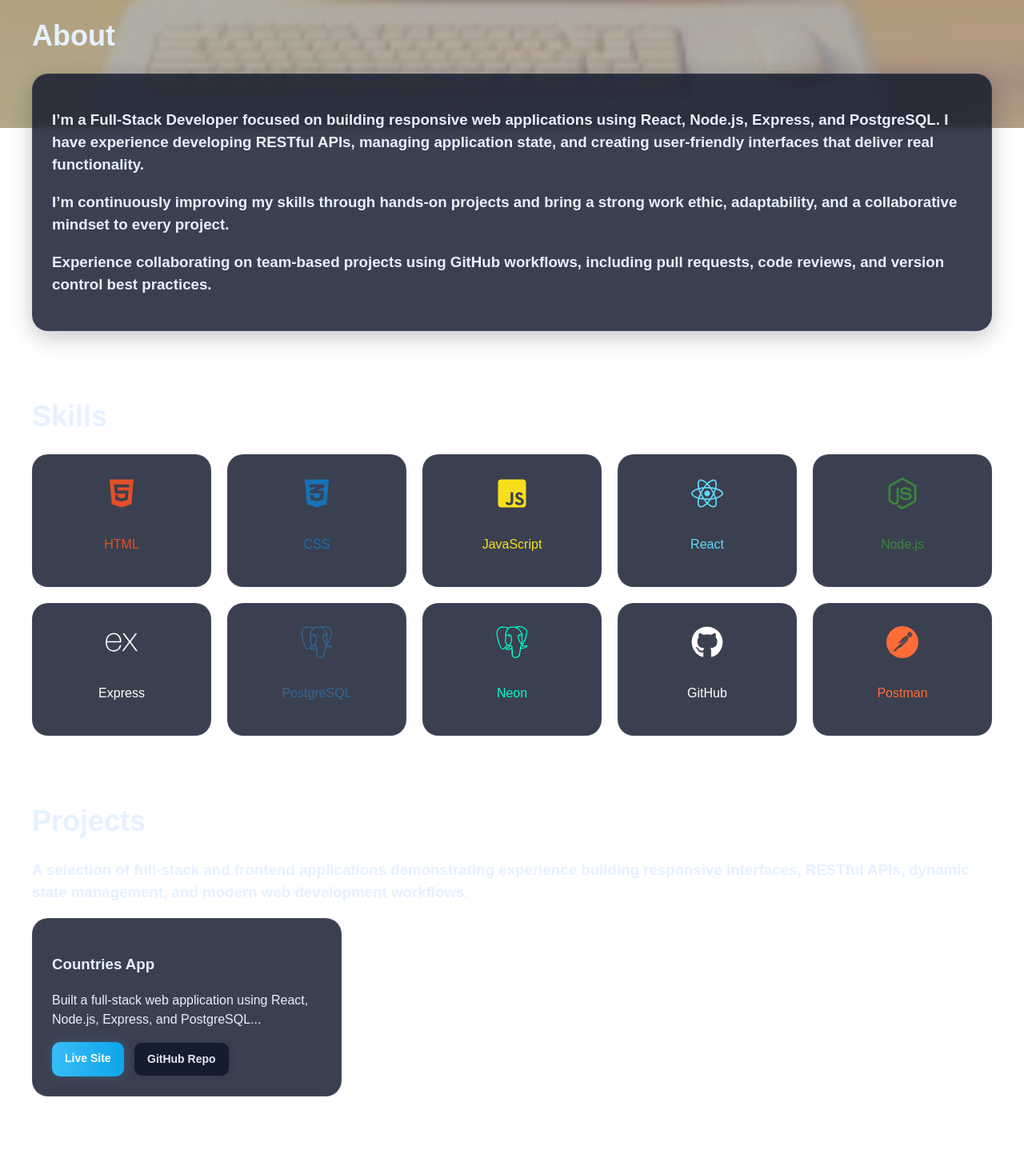
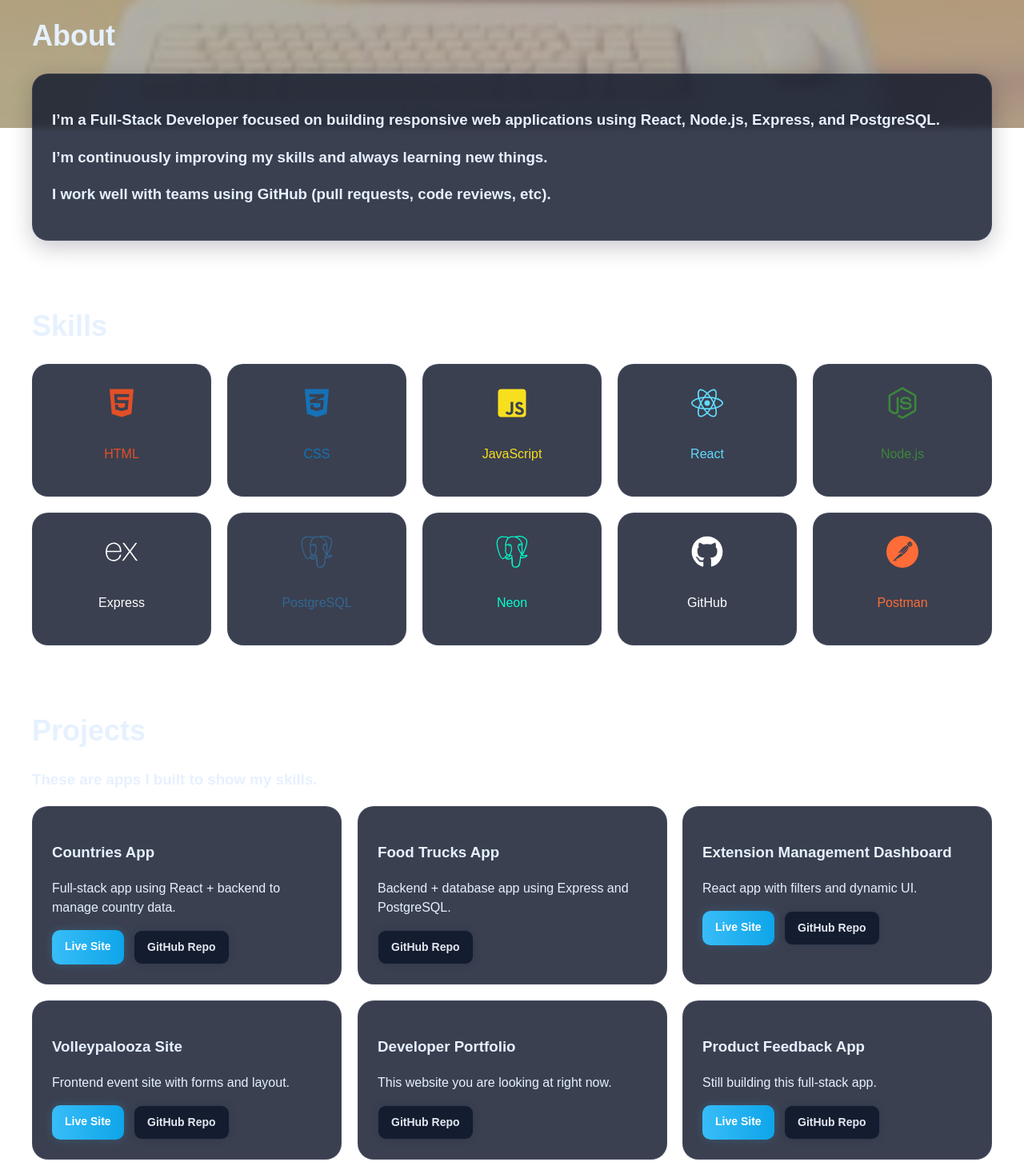
Before and after one commit to StepLeonard/portfolio, a React app: page / in a window 1280 px wide. Shown: the part 640-2103 px from the top of the page at 80% size. Built offline with nearby package versions, Linux system fonts and the light colour scheme; the HTML template or start-up script is replaced by a standard one.

Commit message:
little fixes to projects section

```diff
--- a/src/App.jsx
+++ b/src/App.jsx
@@ -1,10 +1,10 @@
-// importing your profile picture so we can use it in the app
+// importing your profile picture
 import profilePic from "./assets/profile.jpg";
 
-// importing your CSS styles so everything looks good
+// importing your CSS styles
 import "./App.css";
 
-// importing icons from react-icons so we can show cool logos for skills
+// importing icons for frontend skills
 import {
   FaHtml5,
   FaCss3Alt,
@@ -14,14 +14,13 @@ import {
   FaGithub,
 } from "react-icons/fa";
 
-// importing more icons for backend tools
+// importing icons for backend/tools
 import { SiExpress, SiPostgresql, SiPostman } from "react-icons/si";
 
-// this is your main App component (the whole page)
+// main App (this is your whole website)
 function App() {
 
-  // this is an array (list) of all your skills
-  // each skill has a name, an icon, and a CSS class for styling
+  // list of all your skills
   const skills = [
     { name: "HTML", icon: <FaHtml5 />, className: "skill-html" },
     { name: "CSS", icon: <FaCss3Alt />, className: "skill-css" },
@@ -35,24 +34,22 @@ function App() {
     { name: "Postman", icon: <SiPostman />, className: "skill-postman" },
   ];
 
-  // this is what gets shown on the screen
   return (
-    // main wrapper for the whole app
     <div className="app page-enter">
 
-      {/* NAVBAR (top of the page) */}
+      {/* NAVBAR (top section with picture + links) */}
       <nav className="navbar">
 
-        {/* profile picture section */}
+        {/* profile picture */}
         <div className="profile-wrapper">
           <img
             className="profile-pic"
-            src={profilePic} // shows your picture
+            src={profilePic}
             alt="Stephanie profile"
           />
         </div>
 
-        {/* navigation links (scroll to sections) */}
+        {/* navigation links (scrolls to sections) */}
         <div className="nav-links">
           <a href="#about">About</a>
           <a href="#skills">Skills</a>
@@ -61,21 +58,21 @@ function App() {
         </div>
       </nav>
 
-      {/* HERO SECTION (top intro section) */}
+      {/* HERO SECTION (intro area) */}
       <section className="hero">
 
-        {/* small intro sentence */}
+        {/* small intro text */}
         <p className="hero-tag">
           Full-Stack Developer building responsive React applications and
           scalable backend systems with Express & PostgreSQL.
         </p>
 
-        {/* big title with your name */}
+        {/* big title */}
         <h1 className="hero-title">
           Hi, I’m <span>Stephanie</span>
         </h1>
 
-        {/* short description */}
+        {/* subtitle */}
         <p className="hero-subtitle">
           Focused on building fast, user-friendly web applications with
           real-world functionality.
@@ -83,13 +80,8 @@ function App() {
 
         {/* buttons */}
         <div className="btn-row">
+          <a href="#projects" className="primary-btn">View Projects</a>
 
-          {/* scrolls to projects */}
-          <a href="#projects" className="primary-btn">
-            View Projects
-          </a>
-
-          {/* opens your GitHub in a new tab */}
           <a
             href="https://github.com/StepLeonard"
             className="secondary-btn"
@@ -99,7 +91,6 @@ function App() {
             GitHub
           </a>
 
-          {/* opens your resume PDF */}
           <a
             href="/resume.pdf"
             className="resume-btn"
@@ -115,29 +106,18 @@ function App() {
       <section id="about" className="section">
         <h2>About</h2>
 
-        {/* card that holds your info */}
         <div className="card">
-
-          {/* description about you */}
           <h3>
             I’m a Full-Stack Developer focused on building responsive web
-            applications using React, Node.js, Express, and PostgreSQL. I have
-            experience developing RESTful APIs, managing application state, and
-            creating user-friendly interfaces that deliver real functionality.
+            applications using React, Node.js, Express, and PostgreSQL.
           </h3>
 
-          {/* more about your mindset */}
           <h3>
-            I’m continuously improving my skills through hands-on projects and
-            bring a strong work ethic, adaptability, and a collaborative mindset
-            to every project.
+            I’m continuously improving my skills and always learning new things.
           </h3>
 
-          {/* teamwork experience */}
           <h3>
-            Experience collaborating on team-based projects using GitHub
-            workflows, including pull requests, code reviews, and version
-            control best practices.
+            I work well with teams using GitHub (pull requests, code reviews, etc).
           </h3>
         </div>
       </section>
@@ -146,17 +126,11 @@ function App() {
       <section id="skills" className="section">
         <h2>Skills</h2>
 
-        {/* grid that holds all skills */}
         <div className="skills-grid">
-
-          {/* loop through each skill and display it */}
+          {/* loop through skills and show each one */}
           {skills.map((skill) => (
             <div key={skill.name} className={`skill-card ${skill.className}`}>
-
-              {/* icon */}
               <div className="skill-icon">{skill.icon}</div>
-
-              {/* skill name */}
               <p>{skill.name}</p>
             </div>
           ))}
@@ -167,52 +141,92 @@ function App() {
       <section id="projects" className="section">
         <h2>Projects</h2>
 
-        {/* intro text */}
         <h3>
-          A selection of full-stack and frontend applications demonstrating
-          experience building responsive interfaces, RESTful APIs, dynamic state
-          management, and modern web development workflows.
+          These are apps I built to show my skills.
         </h3>
 
-        {/* grid of project cards */}
         <div className="projects-grid">
 
-          {/* each project card shows a project */}
+          {/* Countries App */}
           <div className="project-card">
             <h3>Countries App</h3>
+            <p>Full-stack app using React + backend to manage country data.</p>
 
-            {/* description */}
-            <p>
-              Built a full-stack web application using React, Node.js, Express,
-              and PostgreSQL...
-            </p>
-
-            {/* buttons */}
             <div className="project-buttons">
-
-              {/* live site */}
-              <a
-                href="https://version-4-countries.netlify.app/"
-                target="_blank"
-                rel="noreferrer"
-                className="project-btn live-btn"
-              >
+              <a href="https://version-4-countries.netlify.app/" target="_blank" rel="noreferrer" className="project-btn live-btn">
                 Live Site
               </a>
-
-              {/* github repo */}
-              <a
-                href="https://github.com/StepLeonard/countries-app"
-                target="_blank"
-                rel="noreferrer"
-                className="project-btn github-btn"
-              >
+              <a href="https://github.com/StepLeonard/countries-app" target="_blank" rel="noreferrer" className="project-btn github-btn">
                 GitHub Repo
               </a>
             </div>
           </div>
 
-          {/* (same pattern repeats for all other projects) */}
+          {/* Food Trucks App */}
+          <div className="project-card">
+            <h3>Food Trucks App</h3>
+            <p>Backend + database app using Express and PostgreSQL.</p>
+
+            <div className="project-buttons">
+              <a href="https://github.com/StepLeonard/food-trucks-app" target="_blank" rel="noreferrer" className="project-btn github-btn">
+                GitHub Repo
+              </a>
+            </div>
+          </div>
+
+          {/* Extension Dashboard */}
+          <div className="project-card">
+            <h3>Extension Management Dashboard</h3>
+            <p>React app with filters and dynamic UI.</p>
+
+            <div className="project-buttons">
+              <a href="https://extension-frontend.netlify.app/" target="_blank" rel="noreferrer" className="project-btn live-btn">
+                Live Site
+              </a>
+              <a href="https://github.com/StepLeonard/extensions-project" target="_blank" rel="noreferrer" className="project-btn github-btn">
+                GitHub Repo
+              </a>
+            </div>
+          </div>
+
+          {/* Volleypalooza */}
+          <div className="project-card">
+            <h3>Volleypalooza Site</h3>
+            <p>Frontend event site with forms and layout.</p>
+
+            <div className="project-buttons">
+              <a href="https://volleypalooza.netlify.app/" target="_blank" rel="noreferrer" className="project-btn live-btn">
+                Live Site
+              </a>
+              <a href="https://github.com/StepLeonard/volleypalooza-site" target="_blank" rel="noreferrer" className="project-btn github-btn">
+                GitHub Repo
+              </a>
+            </div>
+          </div>
+
+          {/* Portfolio */}
+          <div className="project-card">
+            <h3>Developer Portfolio</h3>
+            <p>This website you are looking at right now.</p>
+
+            <div className="project-buttons">
+              <a href="https://github.com/StepLeonard/portfolio" target="_blank" rel="noreferrer" className="project-btn github-btn">
+                GitHub Repo
+              </a>
+            </div>
+          </div>
+
+          {/* Product Feedback */}
+          <div className="project-card">
+            <h3>Product Feedback App</h3>
+            <p>Still building this full-stack app.</p>
+
+            <div className="project-buttons">
+              <a href="#" className="project-btn live-btn">Live Site</a>
+              <a href="#" className="project-btn github-btn">GitHub Repo</a>
+            </div>
+          </div>
+
         </div>
       </section>
 
@@ -221,43 +235,27 @@ function App() {
         <h2>Contact</h2>
 
         <div className="card">
+          <p>Email: <a href="mailto:stephanie.leonard716@gmail.com">stephanie.leonard716@gmail.com</a></p>
 
-          {/* email */}
           <p>
-            Email:{" "}
-            <a href="mailto:stephanie.leonard716@gmail.com">
-              stephanie.leonard716@gmail.com
-            </a>
-          </p>
-
-          {/* github */}
-          <p>
-            GitHub:{" "}
-            <a
-              href="https://github.com/StepLeonard"
-              target="_blank"
-              rel="noreferrer"
-            >
+            GitHub:
+            <a href="https://github.com/StepLeonard" target="_blank" rel="noreferrer">
               github.com/StepLeonard
             </a>
           </p>
 
-          {/* linkedin */}
           <p>
-            LinkedIn:{" "}
-            <a
-              href="https://www.linkedin.com/in/stephanieleonard716/"
-              target="_blank"
-              rel="noreferrer"
-            >
+            LinkedIn:
+            <a href="https://www.linkedin.com/in/stephanieleonard716/" target="_blank" rel="noreferrer">
               linkedin.com/in/stephanieleonard716
             </a>
           </p>
         </div>
       </section>
+
     </div>
   );
 }
 
-// exporting App so React can use it
+// export so React can use it
 export default App;
```
